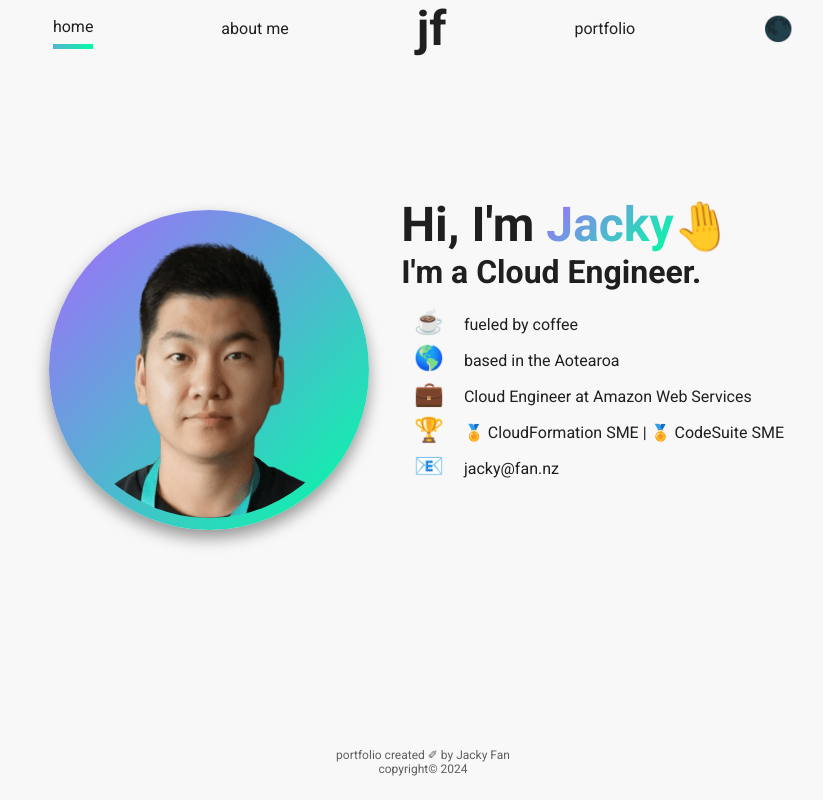
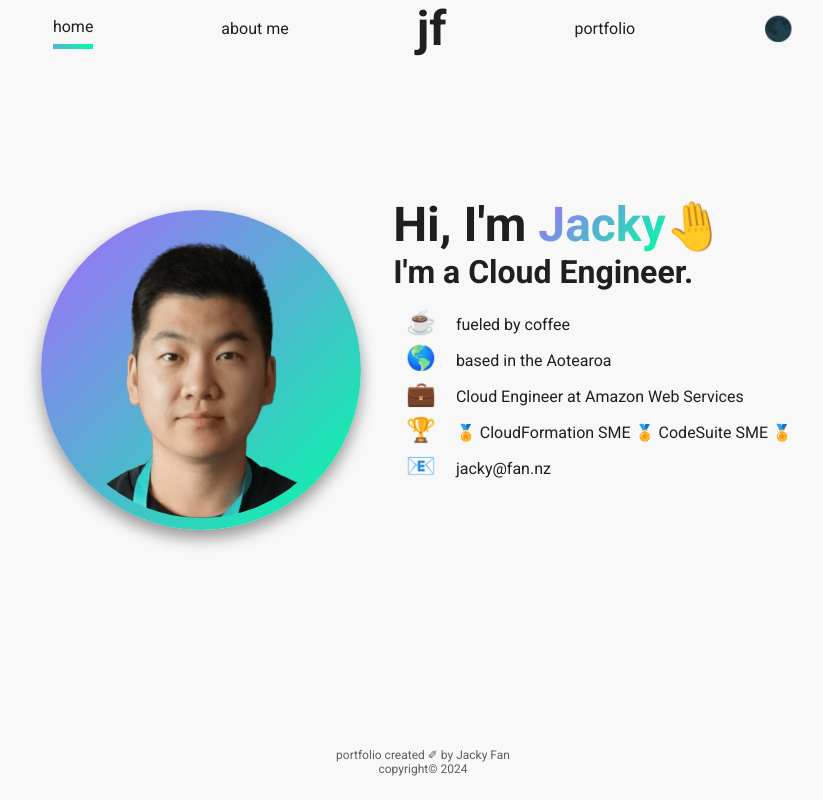
Before and after one commit to RJF-TRUST/rjf-trust.github.io, a React (Create React App) app: page / in a window 1280 px wide. Shown: the whole page, without its empty margins (217-1040 px from the left). Built offline with nearby package versions, Linux system fonts and the light colour scheme; the HTML template or start-up script is replaced by a standard one.

Commit message:
removed | and aded an emoji

```diff
--- a/src/info/Info.js
+++ b/src/info/Info.js
@@ -48,7 +48,7 @@ export const info = {
         },
         {
             emoji: "🏆",
-            text: "🏅 CloudFormation SME | 🏅 CodeSuite SME"
+            text: "🏅 CloudFormation SME 🏅 CodeSuite SME 🏅"
         },
         {
             emoji: "📧",
```
